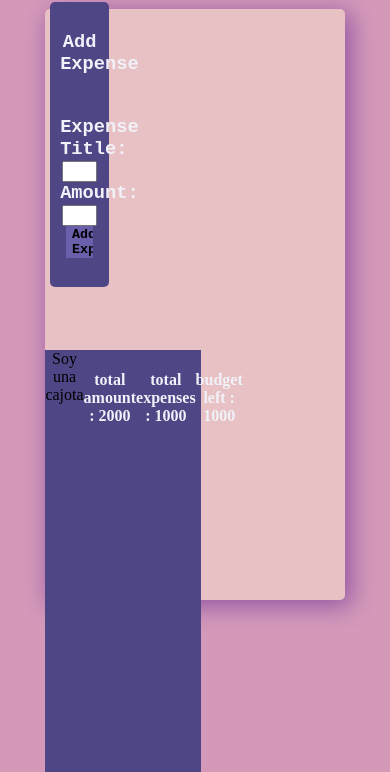
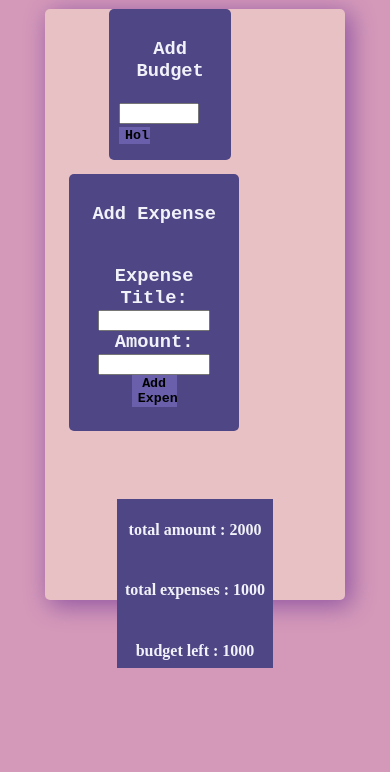
Before and after one commit to AxelCHCR/META, a plain HTML site: page index.html in a window 390 px wide. Shown: the part 116-888 px from the top of the page. After the commit the page ends 844 px from the top, so only its background shows below. Drawn offline with Linux system fonts and the light colour scheme.

Commit message:
feat: media styles added to information containers

```diff
--- a/index.js
+++ b/index.js
@@ -17,7 +17,7 @@ const addExpense = `
     <div/>
 `
 const informationBox = `
-    <div id=informationContainer>Soy una cajota</div>
+    <div id=informationContainer></div>
 `
 const informationLabel = (label, amount) => {
     return `
--- a/styles.css
+++ b/styles.css
@@ -73,6 +73,8 @@ button{
 }
 #informationContainer{
     display: flex;
+    flex-flow: row;
+    justify-content: space-between;
     width: 40vw;
     height: 50vh;
     margin-top: 5vh;
@@ -86,8 +88,20 @@ label{
 @media only screen and (max-width: 768px) {
     #mainContent {
         display: flex;
-        flex-flow: column;
+        flex-flow: column nowrap;
+        justify-content: flex-start ;
+        align-items: center;
 
+    }
+    #informationContainer{
+        height: 20vh;
+        display: flex;
+        flex-direction: column;
+        align-items: center;
+    }
+    .additionContainer{
+        height: 90%;
+        width: 50%;
     }
   }
 
```
Also changed, not shown: components/addBudget.js (line endings or trailing spaces).
